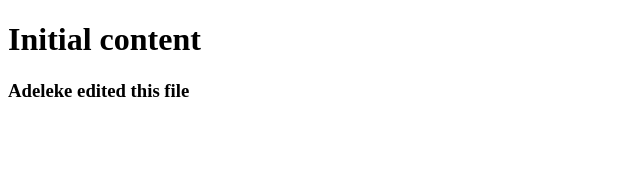
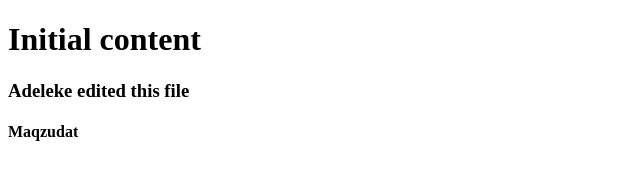
Before and after one commit to dev-zudat/New, a plain HTML site: page index.html in a window 1280 px wide. Shown: the full height of the page, 0-640 px from the left. Drawn offline with Linux system fonts and the light colour scheme.

Commit message:
Changes
I learnt about pull in github and now i will be pushing to my co-collaborator

```diff
--- a/index.html
+++ b/index.html
@@ -8,5 +8,6 @@
 <body>
     <h1>Initial content</h1>
     <h3>Adeleke edited this file</h3>
+    <h4>Maqzudat</h4>
 </body>
 </html>
```
